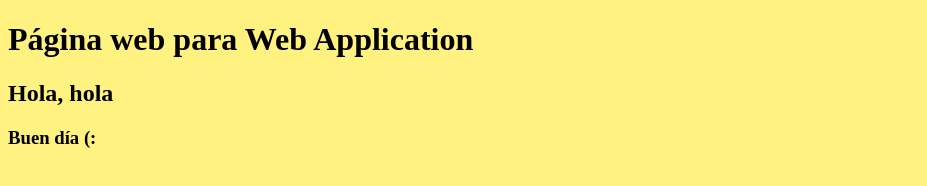
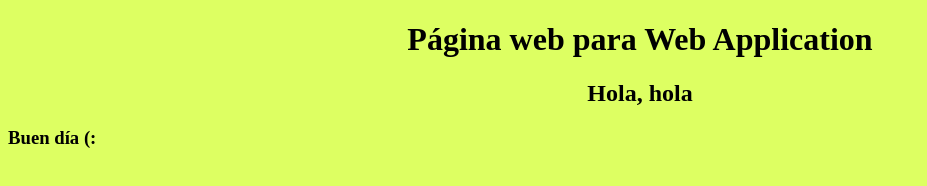
Before and after one commit to Karenndul/WebAppMobile, a plain HTML site: page index.html in a window 1280 px wide. Shown: the whole page, without its empty margins (0-927 px from the left). Drawn offline with Linux system fonts and the light colour scheme.

Commit message:
Otra modificación, jejej

```diff
--- a/css/style.css
+++ b/css/style.css
@@ -1,3 +1,3 @@
 body{
-    background-color: hsl(54, 100%, 75%);
+    background-color: rgb(221, 255, 98);
 }
--- a/index.html
+++ b/index.html
@@ -4,12 +4,12 @@
     <meta charset="UTF-8">
     <meta http-equiv="X-UA-Compatible" content="IE=edge">
     <meta name="viewport" content="width=device-width, initial-scale=1.0">
-    <link rel="stylesheet" href="/css/style.css">
+    <link rel="stylesheet" href="css/style.css">
     <title>Introducción a las WEBAPP</title>
 </head>
 <body>
-  <h1> Página web para Web Application</h1>
-  <h2> Hola, hola</h1>
+  <h1><center>Página web para Web Application</center> </h1>
+  <h2><center>Hola, hola</center></h1>
   <h3 id=texto> </h3>
   <script src="js1/main.js"></script>
 </body>
```
